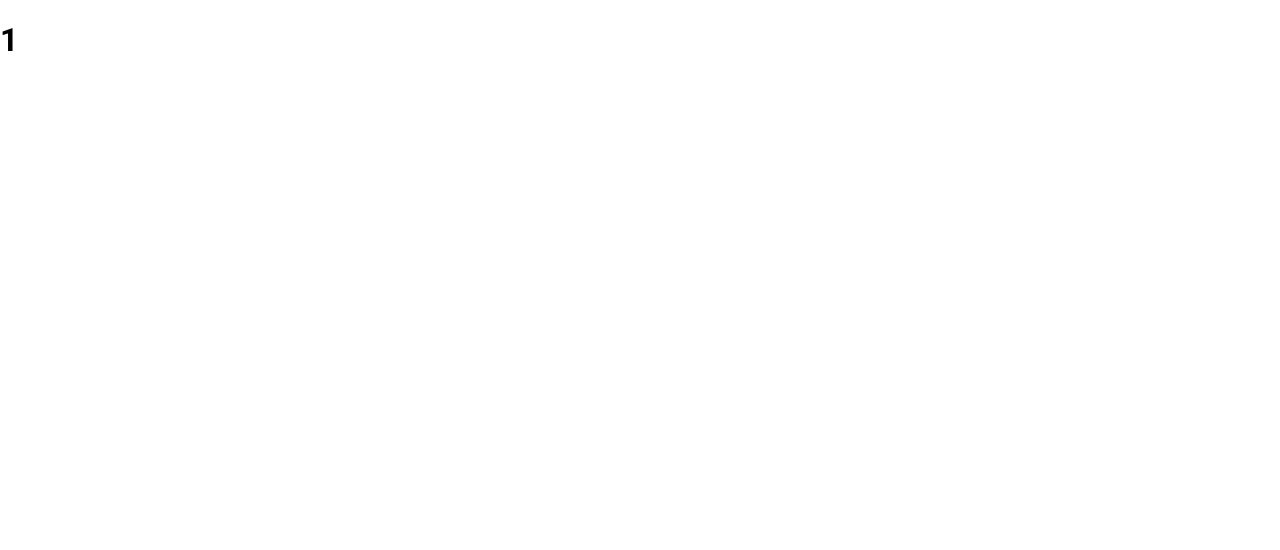
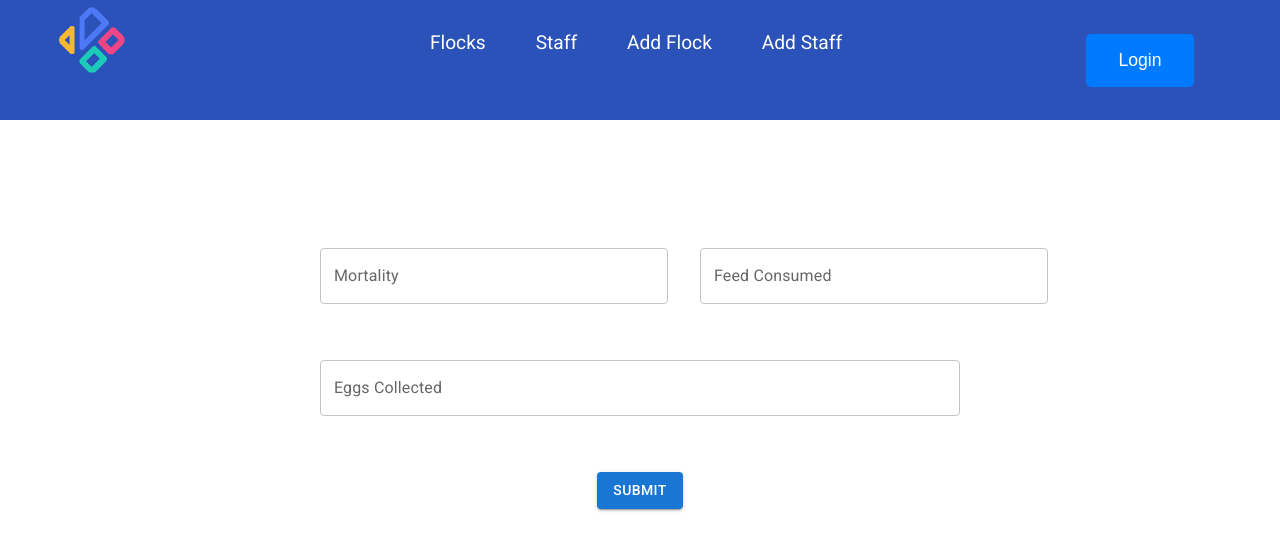
Before and after one commit to rahimadnan01/FMS, a React (Vite) app in the folder client/: page /FMS/flocks/1/dailyReports/add in a window 1280 px wide. Shown: the top 550 px of the page. Built offline with nearby package versions, Linux system fonts and the light colour scheme.

Commit message:
feat: implement AddDailyReport and ViewDailyReport components; add form handling, loading states, and error management fix: update getSingleReport function to find daily report by its _id and flock refactor: enhance useFetch hook with improved logging for debugging

```diff
--- a/client/src/hooks/useFetch.js
+++ b/client/src/hooks/useFetch.js
@@ -8,6 +8,8 @@ const useFetch = (url) => {
 
   useEffect(() => {
     if (!url) return;
+    setData(null);
+    console.log("useFetch: fetching url:", url); // Debug log
     const controller = new AbortController();
 
     const fetchData = async () => {
@@ -17,7 +19,7 @@ const useFetch = (url) => {
           signal: controller.signal,
         });
         if (response.status >= 200 && response.status <= 300) {
-          console.log(response.data.data);
+          console.log("useFetch: response data:", response.data.data); // Debug log
           setData(response.data.data);
           setError(null);
         }
--- a/client/src/pages/AddDailyReport.jsx
+++ b/client/src/pages/AddDailyReport.jsx
@@ -1,7 +1,131 @@
+import { useForm } from "react-hook-form";
+import { useNavigate } from "react-router-dom";
+import Navbar from "../layouts/Navbar";
+import axios from "axios";
+import LoadingSpinner from "../components/UI/LoadingSpinner";
+import ErrorMessage from "../components/UI/ErrorMessage";
+import Button from "@mui/material/Button";
+import TextField from "@mui/material/TextField";
+import "./AddFlockPage.css";
+import { useState } from "react";
 import { useParams } from "react-router-dom";
+
 function AddDailyReport() {
+  const {
+    register,
+    handleSubmit,
+    reset,
+    watch,
+    formState: { errors, isSubmitting },
+  } = useForm();
+  const [loading, setLoading] = useState(false);
+  const [error, setError] = useState(null);
+  const navigate = useNavigate();
   const { id } = useParams();
-  return <h1>{id}</h1>;
+  const onSubmit = async (data) => {
+    setLoading(true);
+    try {
+      const response = await axios.post(
+        `https://fms-1-drlz.onrender.com/api/v1/flocks/${id}/dailyReports`,
+        data
+      );
+      if (response.status >= 200 && response.status <= 300) {
+        console.log(` Daily Report Added  successfully`, response.data.data);
+        navigate(`/FMS/flocks/${id}/dailyReports`);
+        reset();
+      }
+    } catch (error) {
+      setError(error.message || "Failed to Add Daily Report");
+      console.log(`Failed to Add Daily Report`, error.message);
+    } finally {
+      setLoading(false);
+    }
+  };
+
+  if (loading)
+    return (
+      <div className="loader-overlay">
+        <div className="diamond-loader">
+          <span></span>
+          <span></span>
+          <span></span>
+        </div>
+      </div>
+    );
+
+  if (error)
+    return (
+      <ErrorMessage message={error} onRetry={() => window.location.reload()} />
+    );
+
+  return (
+    <>
+      <div className="add-flock-main">
+        <Navbar />
+        <div className="add-flock-form-main">
+          <div className="add-flock-form">
+            <form onSubmit={handleSubmit(onSubmit)}>
+              <div id="flock-fields-group" className="flock-fields-group">
+                <div className="text-field-update">
+                  <div className="field-with-error">
+                    <TextField
+                      id="outlined-basic"
+                      label="Mortality"
+                      autoComplete="off"
+                      variant="outlined"
+                      {...register("mortality", { required: true })}
+                    />
+                    {errors.name && (
+                      <span className="error-text">Mortality is required</span>
+                    )}
+                  </div>
+                  <div className="field-with-error">
+                    <TextField
+                      id="outlined-basic"
+                      label="Feed Consumed"
+                      autoComplete="off"
+                      variant="outlined"
+                      {...register("feedConsumed", { required: true })}
+                    />
+                    {errors.breed && (
+                      <span className="error-text">
+                        Feed Consumed is required
+                      </span>
+                    )}
+                  </div>
+                </div>
+                <div className="text-field-update">
+                  <div className="field-with-error">
+                    <TextField
+                      id="outlined-basic"
+                      label="Eggs Collected"
+                      autoComplete="off"
+                      variant="outlined"
+                      {...register("eggsCollected", { required: true })}
+                    />
+                    {errors.totalBirds && (
+                      <span className="error-text">
+                        Eggs Collected are required
+                      </span>
+                    )}
+                  </div>
+                </div>
+              </div>
+              <div className="update-form-btn">
+                <Button
+                  variant="contained"
+                  disabled={isSubmitting}
+                  type="submit"
+                >
+                  {isSubmitting ? "Submitting..." : "Submit"}
+                </Button>
+              </div>
+            </form>
+          </div>
+        </div>
+      </div>
+    </>
+  );
 }
 
 export default AddDailyReport;
--- a/client/src/pages/ViewDailyReport.jsx
+++ b/client/src/pages/ViewDailyReport.jsx
@@ -15,9 +15,11 @@ const formatDate = (isoString) => {
 
 function ViewDailyReport() {
   let { id, dailyReportId } = useParams();
+  console.log(dailyReportId);
   const { data, error, loading } = useFetch(
     `https://fms-1-drlz.onrender.com/api/v1/flocks/${id}/dailyReport/${dailyReportId}`
   );
+
   if (loading)
     return (
       <div className="loader-overlay">
```
Also changed, not shown: 1 other file (tests, documents, lock files or other folders).
